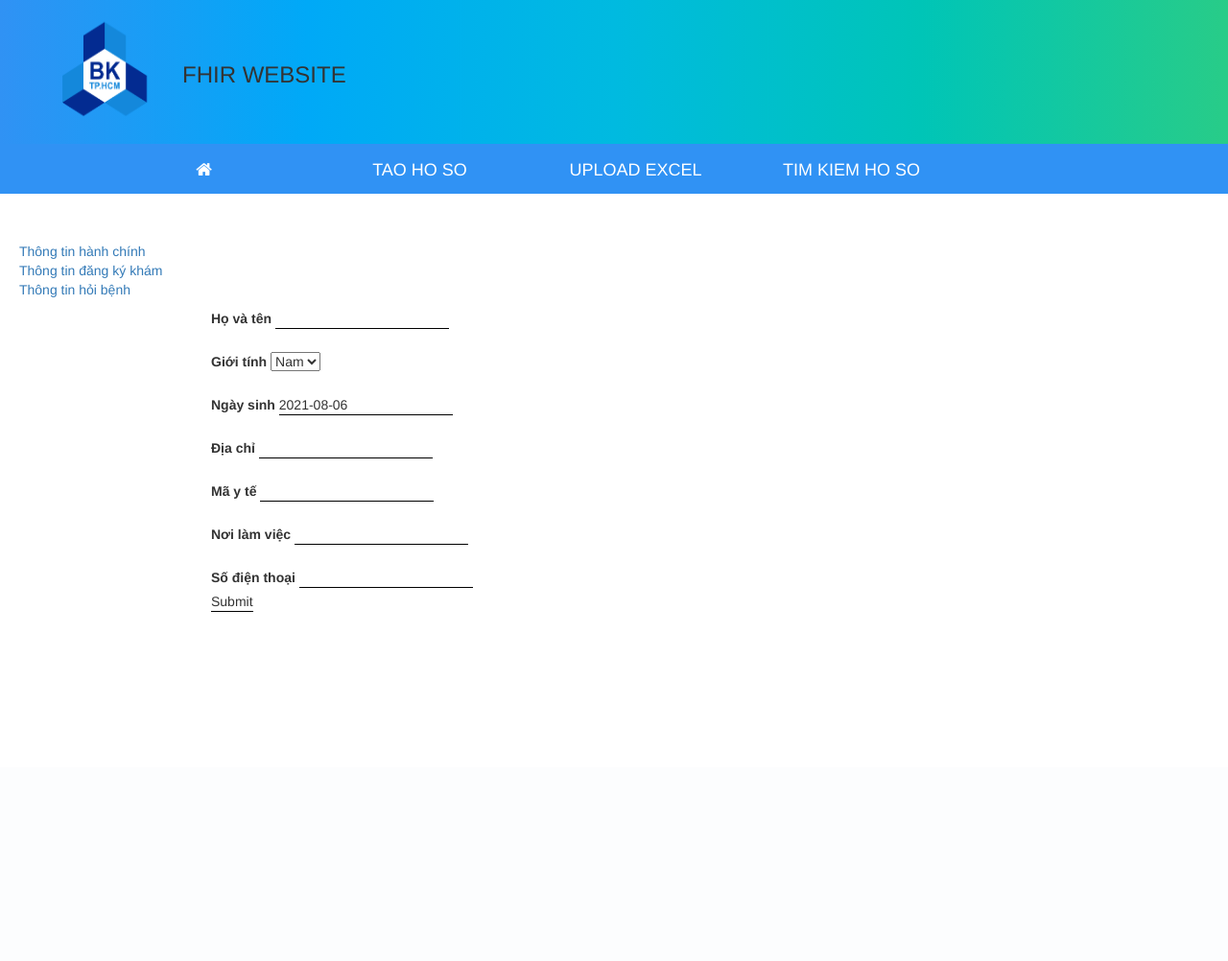
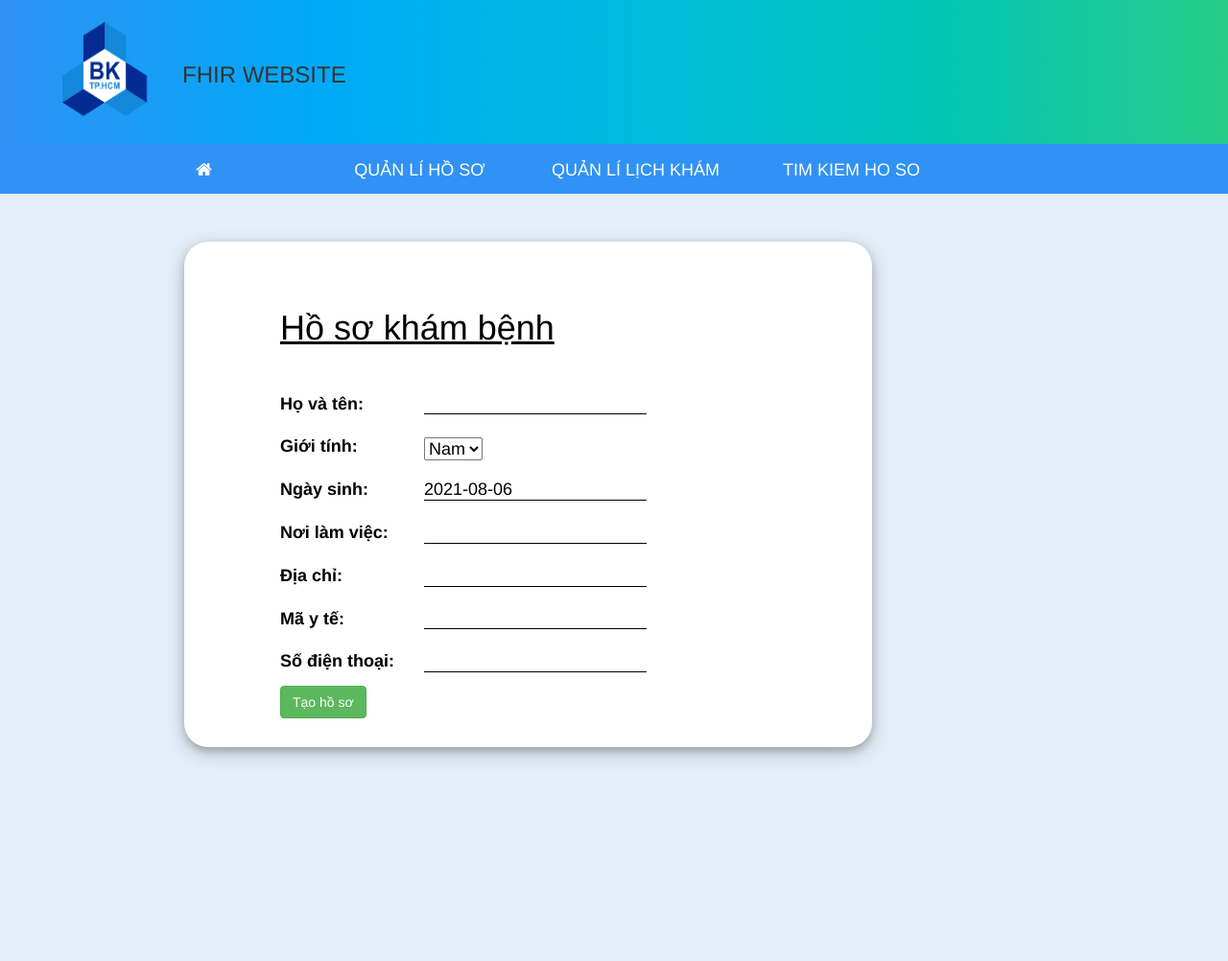
Before and after one commit to namnt2307/DCLV, a Django app: page /user/1/01082021/create/ in a window 1280 px wide. Shown: the whole page at 96% size. Before the commit the page ends 638 px from the top, so only its background shows below. Run offline with Django 3.2, Linux system fonts and the light colour scheme; some libraries are stand-ins or nearby versions.

Commit message:
create form, dropdown menu

```diff
--- /dev/null
+++ b/static/css/fhir/create.css
@@ -0,0 +1,26 @@
+.create {
+    background-color: rgb(255, 255, 255);
+    color: black;
+    box-shadow: 0 4px 8px 0 rgba(0, 0, 0, 0.2), 0 6px 20px 0 rgba(0, 0, 0, 0.19);
+    border-radius: 25px;
+    width: 80%;
+    padding-left: 50px;
+    padding-bottom: 30px;
+}
+.create-data {
+    padding-left: 50px;
+}
+h1 {
+    text-decoration: underline;
+}
+.name {
+    padding-top: 30px;
+}
+.patient {
+    display: flex;
+}
+.title {
+    width: 150px;
+    font-weight: bold;
+    /* padding-left: 100px; */
+}
--- a/static/css/fhir/doctor.css
+++ b/static/css/fhir/doctor.css
@@ -1,4 +1,4 @@
-.top-menu {
+/* .top-menu {
     background-color: #3092f4;
 
 }
@@ -31,60 +31,107 @@
 }
 .top-menu a:hover {
     color: white;
+} */
+.top-menu {
+    background-color: #3092f4;
+
+}
+.top-menu ul {
+    list-style: none;
+    display: flex;
+    height: 52px;
+    width: 900px;
+    margin-left: 100px;
+    margin-bottom: 0px;
+}
+.top-menu ul li {
+    margin-left: auto;
+    margin-right: auto  ;
+    padding-top: 15px;
+    color: white;
+    font-size: large;
+    display: block;
+    transition: 0.3s;
+    width: 500px;
+}
+.top-menu ul li {
+    display: flex;
+    width: 100%;
+    height: 50px;
+}
+
+.top-menu  a{
+    color: white;
+    width: 100%;
+    text-align: center;
+    text-transform: uppercase;
+}
+.top-menu ul li:hover {
+    width: 100%;
+    background: #328be4;
+}
+.top-menu li  a:hover {
+    color: white;
+}
+.dropdown{
+    width: 100%;
+    position: relative;
+    display: inline-block;
+    text-align: center;
+}
+.dropdown-content {
+    width: 100%;
+    margin-top: 10px;
+    display: none;
+    background-color: #328be4;
+    position: absolute;
+    box-shadow: 0px 8px 16px 0px rgba(0,0,0,0.2);
+    z-index: 1;
+}
+.dropdown-content a{
+    color: rgb(255, 255, 255);
+    padding: 12px 16px;
+    text-decoration: none;
+    display: block;
+    text-align: center;
+    padding: auto;
+    }
+.dropdown a{
+    text-align: center;
+}
+.dropdown-content a:hover {background-color: #1c74d1;}
+.dropdown:hover .dropdown-content {display: block;}
+
+html {
+    height: 100%;
+}
+
+body {
+    height: 100%;
+}
+
+.body {
+    height: 100%;
+    width: 100%;
+    display: flex;
+    background-color: #e4eef8;
+
+}
+.left-body {
+    padding-top: 50px;
+    padding-left: 50px;
+    width: 15%;
+}
+.left-body ul  {
+    list-style-type: none;
 }
 
 
-.body {
+.right-body {
     padding-top: 50px;
-    padding-left: 20px;
-    display: flex;
-}
-.left-body ul  {
-    list-style-type: none;
-    width: 150px;
-}
-.verticle-line {
-    /* width: 1px; */
-    background-color: rgb(209, 209, 209);
-    /* height: 700px; */
+    width: 70%;
 }
 
-.right-body {
-    padding-top: 0px;
-    margin-left: 50px;
-    width: 10000px;
-}
-.right-body .search {
-    /* padding-left: 50px; */
-    display: flex;
-}
-
-.right-body .search label {
-    padding-top: 5px;
-    margin-right: 10px;
-}
-.right-body .search button {
-    margin-left: 10px;
-}
-.right-body .search input {
-    padding-left: 20px;
-    height: 35px;
-    width: 500px;
-    border-radius: 8px;
-    font-size: medium;
-}
-table, th, td {
-    border: 1px solid black;
-    border-collapse: collapse;
-  }
-.right-body .searchtable {
-    padding-left: 170px;
-    margin-top: 40px;
-    width: 1200px;
-}
-.right-body .searchtable thead {
-    background-color:#58a6f5;
-}
 .right-body .create {
     padding-top: 50px;
 }
--- a/static/css/fhir/index.css
+++ b/static/css/fhir/index.css
@@ -3,6 +3,7 @@
     margin: 0;
     box-sizing: border-box;
 }
+
 .header {
     display: flex;
     height: 150px;
--- a/templates/fhir/doctor.html
+++ b/templates/fhir/doctor.html
@@ -44,20 +44,61 @@
         opacity: 1;
       }
 </style>
-<div class="top-menu">
+{% comment %} <div class="top-menu">
     <ul class="menu">
         <li><a href="{% url 'fhir:user_detail'  group_name user_name %}"><i class="fa fa-home" aria-hidden="true"></i> </a></li>
         <li><a href="{% url 'fhir:register'  group_name user_name %}"> Tao ho so </a></li>
         <li><a href="{% url 'fhir:upload'  group_name user_name %}"> Upload Excel </a></li>
         <li><a href="{% url 'fhir:search'  group_name user_name %}"> Tim kiem ho so</a></li>
     </ul>
+</div> {% endcomment %}
+
+<div class="top-menu">
+    <ul class="menu">
+        <li>
+            <div class="dropdown">
+                <a href="{% url 'fhir:user_detail' user_name group_name %}"><i class="fa fa-home"
+                        aria-hidden="true"></i></a>
+            </div>
+        </li>
+        <li>
+            <div class="dropdown">
+                <a href="{% url 'fhir:register' user_name group_name %}"> Quản lí hồ sơ </a>
+                <div class="dropdown-content">
+                    <a href="{% url 'fhir:register' user_name group_name %}">Tạo hồ sơ</a>
+                    <a href="">Tạo bệnh án</a>
+                    <a href="{% url 'fhir:upload' user_name group_name %}">Chuyển đổi excel</a>
+                    <a href="{% url 'fhir:search' user_name group_name %}">Tìm kiếm hồ sơ</a>
+                </div>
+                <!-- #328be4; -->
+            </div>
+        </li>
+        <li>
+            <div class="dropdown">
+                <a href="{% url 'fhir:upload' user_name group_name %}"> Quản lí lịch khám </a>
+                <div class="dropdown-content">
+                    <a href="">TEXT</a>
+                    <a href="">TEXT2</a>
+                </div>
+            </div>
+        </li>
+        <li>
+            <div class="dropdown">
+                <a href="{% url 'fhir:search' user_name group_name %}"> Tim kiem ho so</a>
+                <div class="dropdown-content">
+                    <a href="">TEXT</a>
+                    <a href="">TEXT2</a>
+                </div>
+            </div>
+        </li>
+    </ul>
 </div>
-
-
 
 <div class="body">
     <div class="left-body">
-        <ul>
+      {%block leftbody%}
+      {%endblock%}
+        {% comment %} <ul>
             <li><a href={%block url1%}{%endblock%}> Thông tin hành chính </a></li>
             <li><a href={%block url2%}{%endblock%}> Thông tin đăng ký khám </a></li>
             <li><a href={%block url3%}{%endblock%}> Thông tin hỏi bệnh </a></li>
@@ -70,7 +111,7 @@
                     location.href = " ";
                 };
             </script> -->
-        </ul>
+        </ul> {% endcomment %}
 
     </div>
     <div class="verticle-line"></div>
--- a/templates/fhir/doctor/create.html
+++ b/templates/fhir/doctor/create.html
@@ -1,42 +1,53 @@
 {% extends 'fhir/doctor.html' %}
+
+{%block leftbody%}
+
+
+{%endblock%}
 {% block function %}
 {% load static %}
-<link rel="stylesheet" href="{% static 'css/fhir/doctor.css'%}">
+<link rel="stylesheet" href="{% static 'css/fhir/create.css'%}">
 <link href="//netdna.bootstrapcdn.com/bootstrap/3.1.0/css/bootstrap.min.css" rel="stylesheet" id="bootstrap-css">
 <script src="//netdna.bootstrapcdn.com/bootstrap/3.1.0/js/bootstrap.min.js"></script>
 <script src="//code.jquery.com/jquery-1.11.1.min.js"></script>
     <div class="create">
-        <form class="create-form"action="{% url 'fhir:register' group_name user_name  %}" method="post">
-            {% csrf_token %}
-            <br>
-            <label for="full_name">Họ và tên</label>
-            {{form.name}}
-            <br>
-            <br>
-            <label for="gioi_tinh">Giới tính</label>
-            {{form.gender }}
-            <br>
-            <br>
-            <label for="ngay_sinh">Ngày sinh</label>
-            {{form.birthDate}}
-            <br>
-            <br>
-            <label for="dia_chi">Địa chỉ</label>
-            {{form.home_address}}
-            <br>
-            <br>
-            <label for="user_identifier">Mã y tế </label>
-            {{form.identifier}}
-            <br>
-            <br>
-            <label for="noi_lam_viec">Nơi làm việc</label>
-            {{form.work_address}}
-            <br>
-            <br>
-            <label for="">Số điện thoại</label>
-            {{form.telecom}}
-            <br>
-            <input type="submit" value="Submit">
-        </form>
+        <div class="create-data">
+            <h1>Hồ sơ khám bệnh</h1>
+            <div class="text-data">
+            <form class="create-form"action="{% url 'fhir:register' group_name user_name  %}" method="post">
+                {% csrf_token %}
+                    <div class="name patient">
+                        <label for="name"><h4 class="title">Họ và tên:</h4></label>
+                        <h4 class="value">{{form.name}}</h4>
+                    </div>
+                    <div class="gender patient">
+                        <label for="gioi_tinh"><h4 class="title">Giới tính:</h4></label>
+                        <h4 class="value">{{form.gender }}</h4>
+                    </div>
+                    <div class="birth patient">
+                        <label for="ngay_sinh"><h4 class="title">Ngày sinh:</h4></label>
+                        <h4 class="value">{{form.birthDate}}</h4>
+                    </div>
+                    <div class="home patient">
+                        <label for="noi_lam_viec"><h4 class="title">Nơi làm việc:</h4></label>
+                        <h4 class="value">{{form.home_address}}</h4>
+                    </div>
+                    <div class="work patient">
+                        <label for="dia_chi"><h4 class="title">Địa chỉ:</h4></label>
+                        <h4 class="value">{{form.work_address}}</h4>
+                    </div>
+                    <div class="identifier patient">
+                        <label for="user_identifier"><h4 class="title">Mã y tế:</h4></label>
+                        <h4 class="value">{{form.identifier}}</h4>
+                    </div>
+                    <div class="telecom patient">
+                        <label for=""><h4 class="title">Số điện thoại:</h4></label>
+                        <h4 class="value">{{form.telecom}}</h4>
+                    </div>
+                <button type="submit" class="btn btn-success">Tạo hồ sơ</button>
+            </form>
+            </div>
+        </div>
+
     </div>
 {% endblock %}
```
Also changed, not shown: fhir/models.py (+47 -29 lines), static/css/fhir/display.css (+8 -2 lines), static/css/fhir/search.css (added, +48 -0 lines), templates/fhir/doctor/display.html (+31 -4 lines), templates/fhir/doctor/search.html (+6 -7 lines), db.sqlite3.
